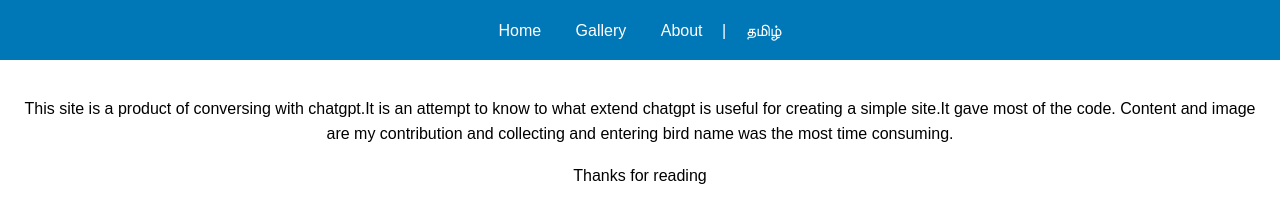
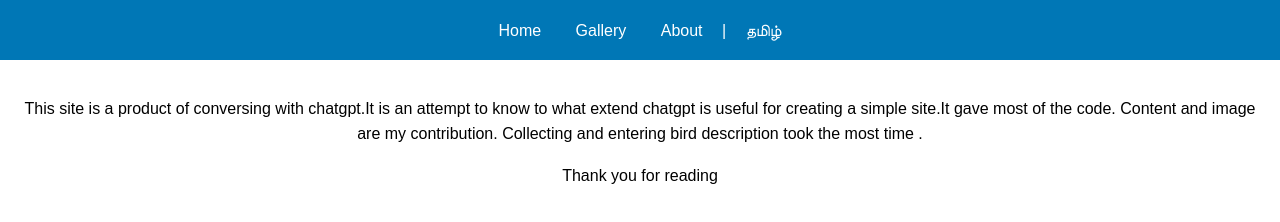
Before and after one commit to cibi3/birdsfrombalcony, a plain HTML site: page about.html in a window 1280 px wide. Shown: the part 92-314 px from the top of the page. Drawn offline with Linux system fonts and the light colour scheme.

Commit message:
minor changes

```diff
--- a/about.html
+++ b/about.html
@@ -18,8 +18,8 @@
         </nav>
     </header>
     <main>
-        <p>This site is a product of conversing with chatgpt.It is an attempt to know to what extend chatgpt is useful for creating a simple site.It gave most of the code. Content and image are my contribution and collecting and entering bird name was the most time consuming.  </p>
-	<p>Thanks for reading</p>
+        <p>This site is a product of conversing with chatgpt.It is an attempt to know to what extend chatgpt is useful for creating a simple site.It gave most of the code. Content and image are my contribution. Collecting and entering bird description took the most time .  </p>
+	<p>Thank you for reading</p>
     </main>
 
 </body>
```
Also changed, not shown: gallery.html (+1 -1 lines), index-ta.html (+1 -1 lines), index.html (+1 -1 lines).
